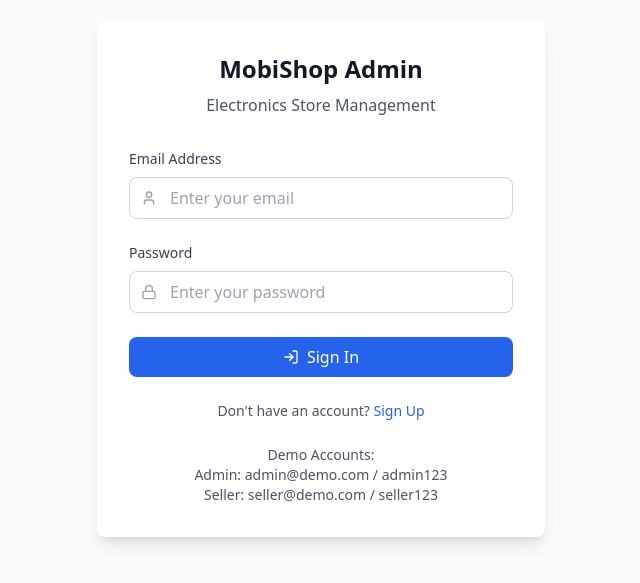
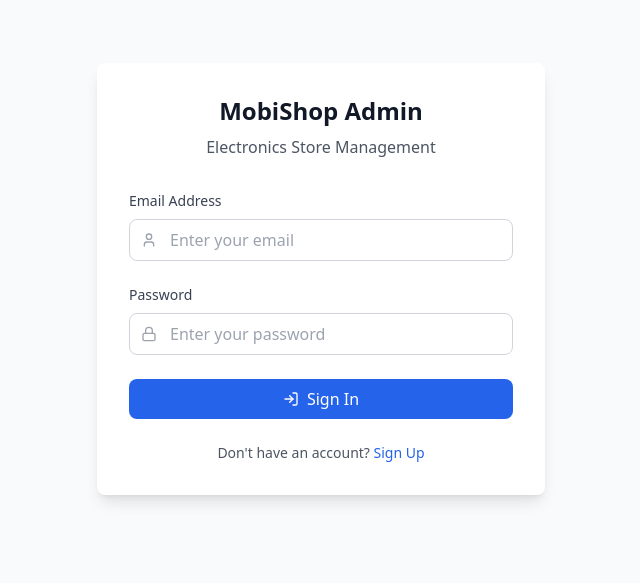
Before and after one commit to tshays/Shop-Managment, a React (Vite) app: page / in a window 1280 px wide. Shown: the part 121-704 px from the top of the page, without its empty margins (319-959 px from the left). Built offline with nearby package versions, Linux system fonts and the light colour scheme; no server answers.

Commit message:
Update Login.tsx

```diff
--- a/src/components/Login.tsx
+++ b/src/components/Login.tsx
@@ -106,11 +106,6 @@ const Login = () => {
           </p>
         </div>
 
-        <div className="mt-6 text-center text-sm text-gray-600">
-          <p>Demo Accounts:</p>
-          <p>Admin: admin@demo.com / admin123</p>
-          <p>Seller: seller@demo.com / seller123</p>
-        </div>
       </div>
     </div>
   );
```
